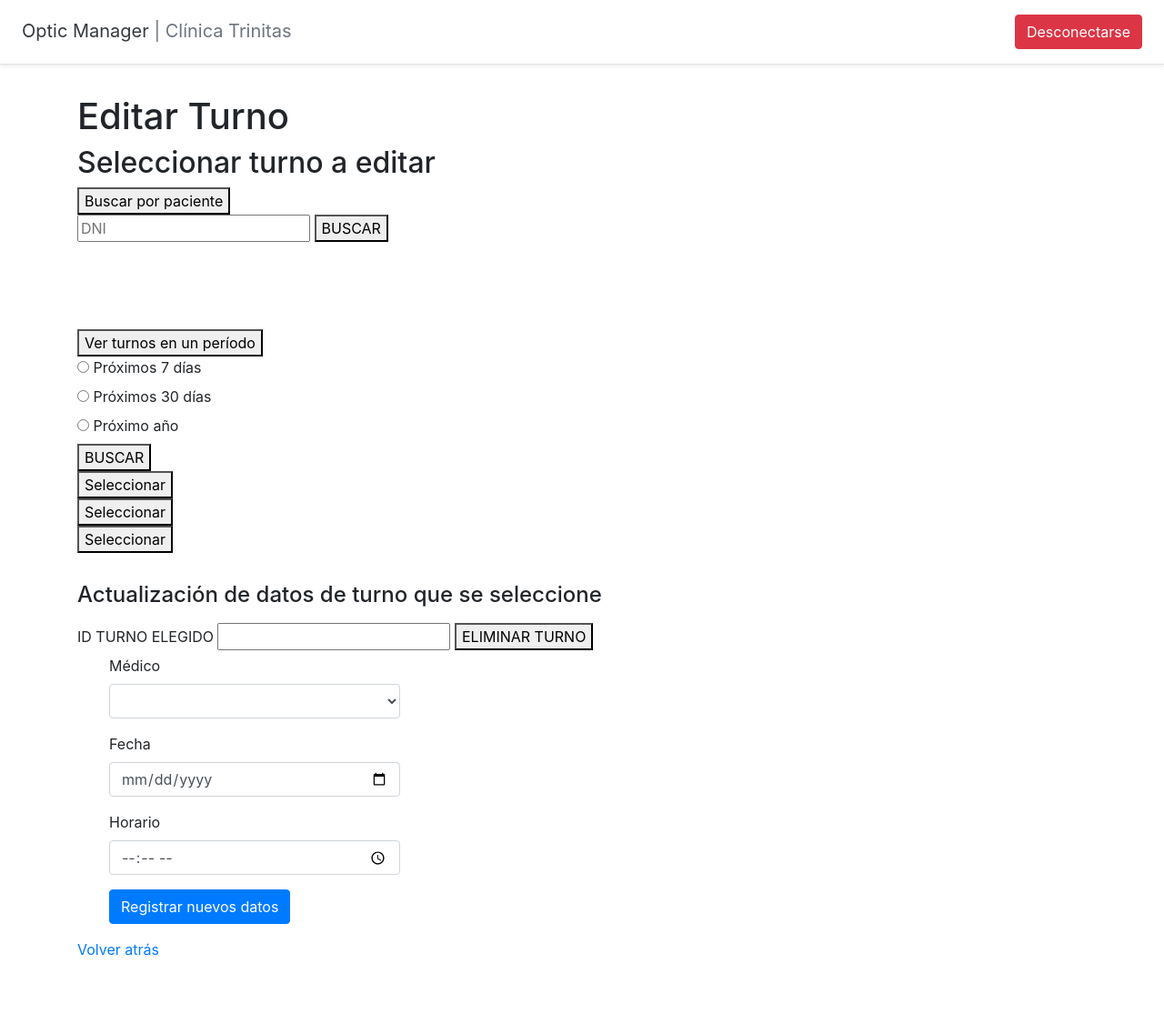
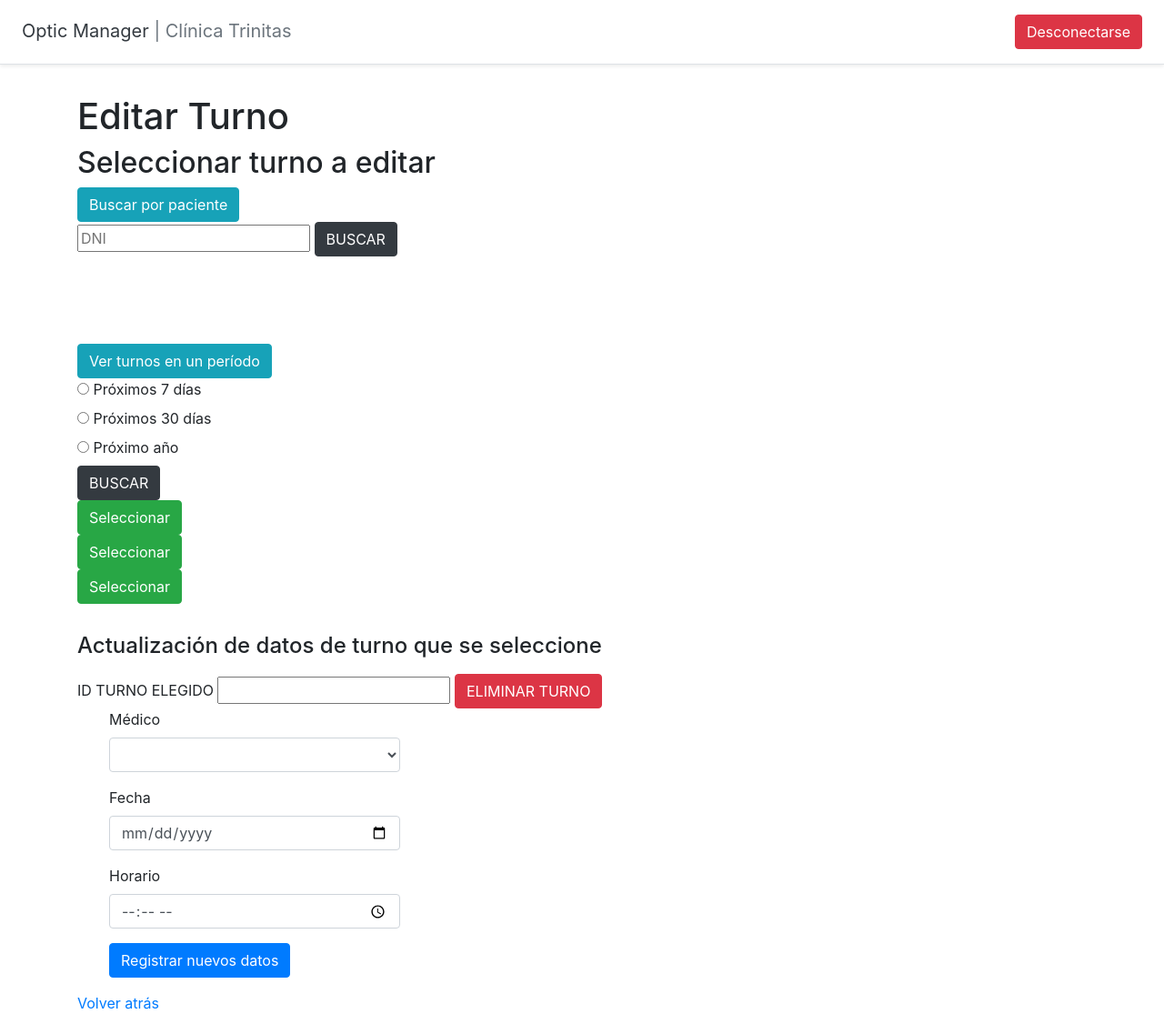
Before and after one commit to frandlt/tpfinal-fullstack-django, a Django app: template optic_manager/usuarios/templates/usuarios/editar_turnos.html in a window 1280 px wide. Shown: the whole page at 91% size. Before the commit the page ends 1051 px from the top, so only its background shows below. Run offline with Django 3.2, Linux system fonts and the light colour scheme; the template is opened without the code that fills it: values that come from a table or form of the project are taken from there, others are empty; data comes from the database, SQL or seed files in the repository; both versions use the stored data as it was after the commit; some libraries are stand-ins or nearby versions.

Commit message:
Se agregaron cambios de formato a editar_turnos.html

```diff
--- a/optic_manager/usuarios/templates/usuarios/editar_turnos.html
+++ b/optic_manager/usuarios/templates/usuarios/editar_turnos.html
@@ -8,12 +8,12 @@
 <h1>Editar Turno</h1>
 <h2>Seleccionar turno a editar</h2>
 
-<button id="btn1" data-busqueda="busq_1" class="boton_busq">Buscar por paciente</button><br>
+<button id="btn1"  data-busqueda="busq_1" class="boton_busq btn btn-info" >Buscar por paciente</button><br>
 <div id="busq_1" class="div1">
 <form>
   {% csrf_token %}
   <input type="number" id="dni" placeholder="DNI"></input>
-  <button type="button" value="Buscar" id="buscar-1">BUSCAR</button><br>
+  <button type="button" value="Buscar" id="buscar-1" class="btn btn-dark">BUSCAR</button><br>
 </form><br>
 <div id="lista_turnos_pac">
     <h4 id="nombre_paciente"></h4>
@@ -25,7 +25,7 @@
 </div>
 </div><br>
 
-<button id="btn3" data-busqueda="busq_3" class="boton_busq">Ver turnos en un período</button><br>
+<button id="btn3" data-busqueda="busq_3" class="boton_busq btn btn-info">Ver turnos en un período</button><br>
 <div id="busq_3" class="div1">
     <div id="periodo_turnos">
     <form>
@@ -35,7 +35,7 @@
         <label for="mes">Próximos 30 días</label><br>
         <input type="radio" name="periodo" class ="radio" value="ano">
         <label for="ano">Próximo año</label><br>
-        <button type="button" id="buscar_periodo" value="buscar" >BUSCAR</button>
+        <button type="button" id="buscar_periodo" value="buscar" class="btn btn-dark">BUSCAR</button>
     </form>
     </div>
 
@@ -46,7 +46,7 @@
     <input type="radio" name="turnos_sem" class ="radio-sem" value="{{turno.id}}">
     <label for="{{turno.id}}">Paciente: {{turno.paciente.apellido}}, {{turno.paciente.nombre}} (DNI: {{turno.paciente.dni}}) - Fecha: {{turno.fecha}} ({{turno.horario}}) - Médico: {{turno.medico.last_name}}, {{turno.medico.first_name}}</label><br>
     {% endfor %}
-    <button type="button" class="selec-3" value="seleccionar" id="selec-sem">Seleccionar</button>
+    <button type="button" class="selec-3 btn btn-success" value="seleccionar" id="selec-sem">Seleccionar</button>
     </form>
     </div>
 
@@ -57,7 +57,7 @@
     <input type="radio" name="turnos_mes" class ="radio-mes" value="{{turno.id}}">
     <label for="{{turno.id}}">Paciente: {{turno.paciente.apellido}}, {{turno.paciente.nombre}} (DNI: {{turno.paciente.dni}}) - Fecha: {{turno.fecha}} ({{turno.horario}}) - Médico: {{turno.medico.last_name}}, {{turno.medico.first_name}}</label><br>
     {% endfor %}
-    <button type="button" class="selec-3" value="seleccionar" id="selec-mes">Seleccionar</button>
+    <button type="button" class="selec-3 btn btn-success" value="seleccionar" id="selec-mes">Seleccionar</button>
     </form>
     </div>
 
@@ -68,7 +68,7 @@
     <input type="radio" name="turnos_ano" class ="radio-ano" value="{{turno.id}}">
     <label for="{{turno.id}}">Paciente: {{turno.paciente.apellido}}, {{turno.paciente.nombre}} (DNI: {{turno.paciente.dni}}) - Fecha: {{turno.fecha}} ({{turno.horario}}) - Médico: {{turno.medico.last_name}}, {{turno.medico.first_name}}</label><br>
     {% endfor %}
-    <button type="button" class="selec-3" value="seleccionar" id="selec-ano">Seleccionar</button>
+    <button type="button" class="selec-3 btn btn-success" value="seleccionar" id="selec-ano">Seleccionar</button>
     </form>
     </div>
 
@@ -82,7 +82,7 @@
     <h4 class="mb-3 heading" id="turno_a_editar">Actualización de datos de turno que se seleccione</h4>
     <label for="id_turno_elegido">ID TURNO ELEGIDO</label>
     <input type="number" id="id_turno_elegido" name="id_turno" readonly></input>
-    <button type="submit" id="eliminar" name="submit" value="ELIMINAR TURNO">ELIMINAR TURNO</button>
+    <button type="submit" class="btn btn-danger" id="eliminar" name="submit" value="ELIMINAR TURNO">ELIMINAR TURNO</button>
 
     <div class="form-group col-md-4">
       <div class="form-check">
@@ -218,6 +218,7 @@ document.getElementById("btn1").addEventListener("click", function(){
                 buscar_button.setAttribute("type", "button");
                 buscar_button.setAttribute("id", "selec-turno-1");
                 buscar_button.setAttribute("value", "seleccionar");
+                buscar_button.setAttribute("class", "btn btn-success");
                 buscar_button.innerHTML = "Seleccionar";
                 form.appendChild(buscar_button);
 
```
Also changed, not shown: optic_manager/db.sqlite3.
